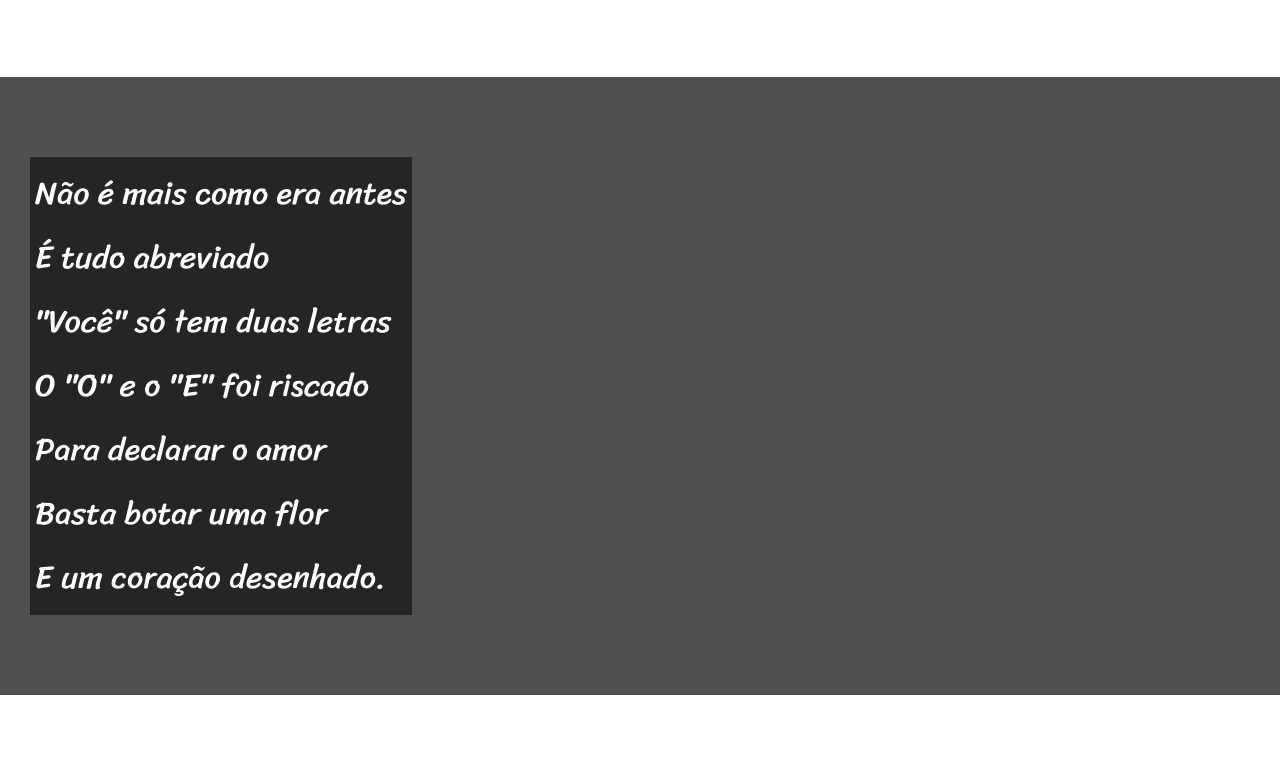
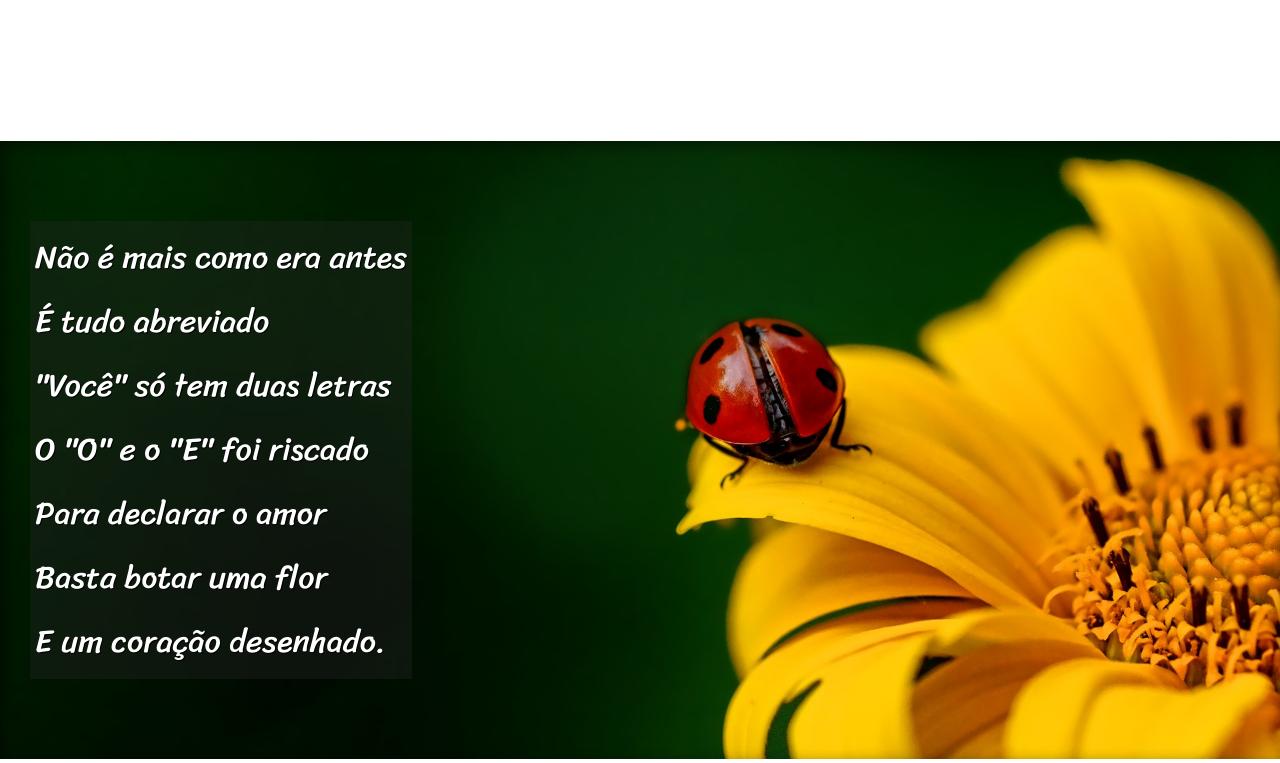
Before and after one commit to rafapegoo/html-css, a plain HTML site: page exercicios/desafios/desafio 12/index.html in a window 1280 px wide. Shown: the part 775-1538 px from the top of the page. Drawn offline with Linux system fonts and the light colour scheme.

Commit message:
atualização dos estilos do desafio 12

```diff
--- a/exercicios/desafios/desafio 12/estilo/style.css
+++ b/exercicios/desafios/desafio 12/estilo/style.css
@@ -33,6 +33,7 @@ header {
 
 header > h1{
     padding-top: 50px;
+    /*text-transform: uppercase;*/
     font-variant: small-caps;
     font-size: 10vw;
 }
@@ -60,6 +61,11 @@ section{
     font-family: var(--fonte2);
     font-size: 2.5vw;
 }
+
+section > p {
+    padding-bottom: 2em;
+}
+
 section.normal{
     background-color: white;
     color: black;
@@ -68,12 +74,28 @@ section.normal{
 section.imagem{
     background-color: rgb(80, 80, 80);
     color: white;
+    box-shadow: inset 4px 4px 15px 0px hsla(0, 0%, 0%, 0.475);
+    background-attachment: fixed;
 }
 
 section.imagem > p{
     display: inline-block;
     padding: 5px;
-    background-color: rgb(37, 37, 37);
+    background-color: rgba(37, 37, 37, 0.349);
+    text-shadow:1px 1px 0px black;
+}
+
+section#img01{
+    background-image: url(../imagens/background001.jpg);
+    background-position: right center;
+    background-size: cover;
+}
+
+
+section#img02{
+    background-image: url(../imagens/background002.jpg);
+    background-size: cover;
+
 }
 
 footer {
--- a/exercicios/desafios/desafio 12/index.html
+++ b/exercicios/desafios/desafio 12/index.html
@@ -24,7 +24,7 @@
         </p>
     </section>
 
-    <section class="imagem">
+    <section class="imagem" id="img01">
         <p>
             Não é mais como era antes <br>
             É tudo abreviado <br>
@@ -59,7 +59,7 @@
 
 
 
-    <section class="imagem">
+    <section class="imagem" id="img02">
         <p>
             Tenho saudade das cartas <br>
             Escritas com a própria mão <br>
```
